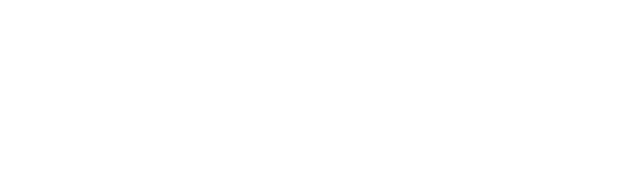
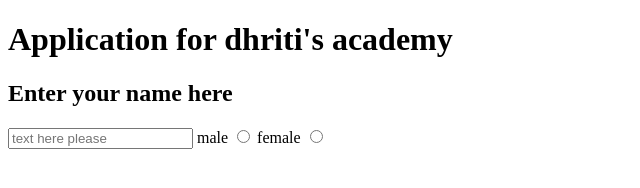
Before and after one commit to DhritiAgarwal130307/html-css-Projects-upto-53-videos, a plain HTML site: page video 3/index.html in a window 1280 px wide. Shown: the whole page, without its empty margins (0-640 px from the left). Drawn offline with Linux system fonts and the light colour scheme.

Commit message:
Update files

```diff
--- a/video 3/index.html
+++ b/video 3/index.html
@@ -1,11 +1,33 @@
 <!DOCTYPE html>
 <html lang="en">
+
 <head>
     <meta charset="UTF-8">
     <meta name="viewport" content="width=device-width, initial-scale=1.0">
-    <title></title>
+    <title>forms
+    </title>
 </head>
+
 <body>
+    <h1>Application for dhriti's academy
 
+    </h1>
+
+    <form action="post">
+        <label for="username">
+            <h2>Enter your name here</h2>
+        </label>
+        <input type="text" id="username" placeholder="text here please">
+
+
+        <label for="male">male</label>
+        <input type="radio" name="male" id="male" value="male">
+        <label for="female">female</label>
+        <input type="radio" name="female" id="female" value="male">
+
+
+
+    </form>
 </body>
+
 </html>
```
Also changed, not shown: video 10/index.html (added, +13 -0 lines), video 2/index.html (+0 -2 lines).
